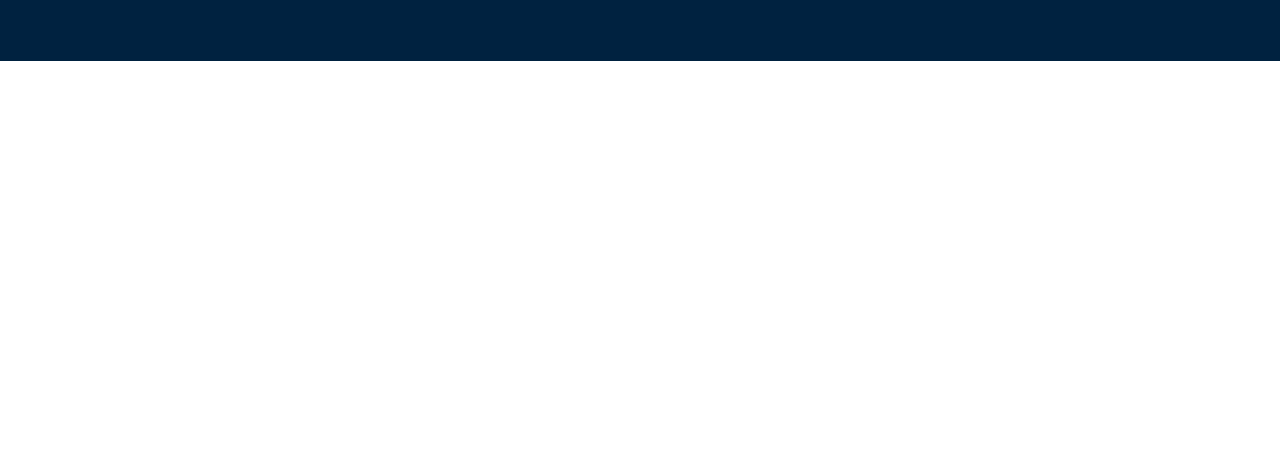
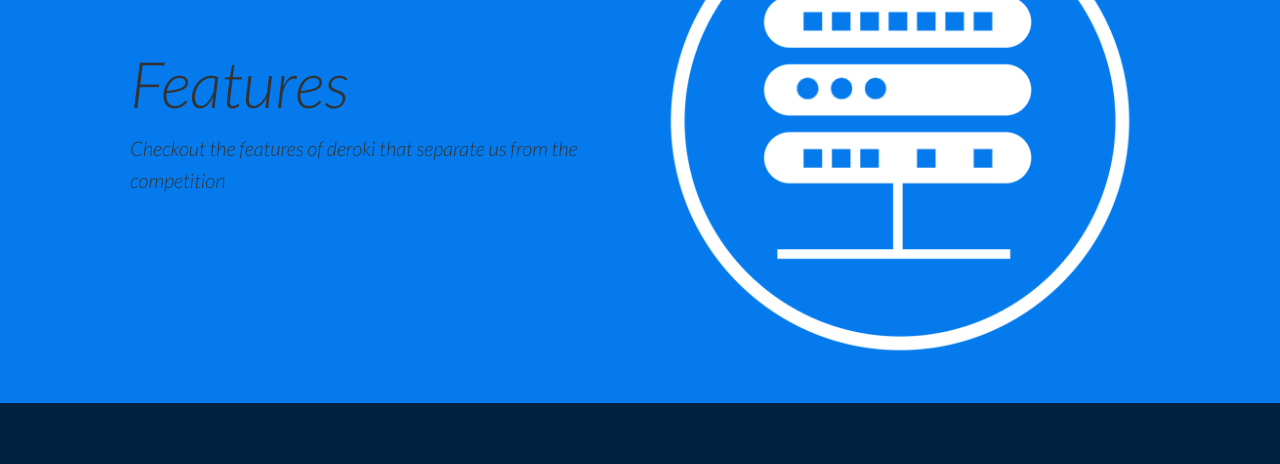
Before and after one commit to SREEHARI2020/Html-css-js, a plain HTML site: page features.html in a window 1280 px wide. Shown: the part 231-695 px from the top of the page. Drawn offline with Linux system fonts and the light colour scheme.

Commit message:
features-initial

```diff
--- a/features.html
+++ b/features.html
@@ -23,6 +23,21 @@
 
         </div>
     </div>
+ <!-- head -->
+ <section class="features-head bg-primary py-3">
+     <div class="container grid">
+         <div>
+             <h1 class="xl">Features</h1>
+                <p class="lead">
+                    Checkout the features of deroki that separate us from the competition
+                </p>
+            </div>
+            <img src="images/server.png" alt="">
+     </div>
+ </section>
+
+
+
 
     <footer class="footer bg-dark py-5">
         <div class="container grid grid-3">
```
